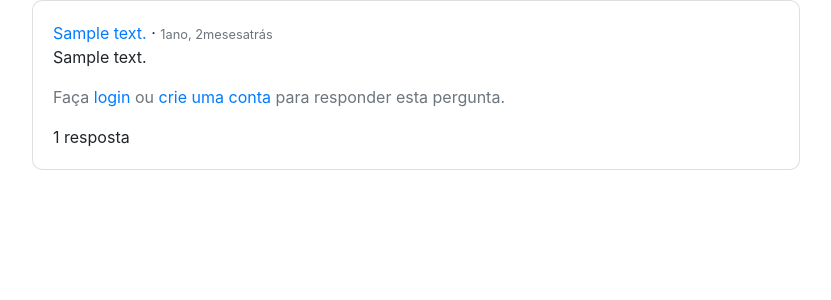
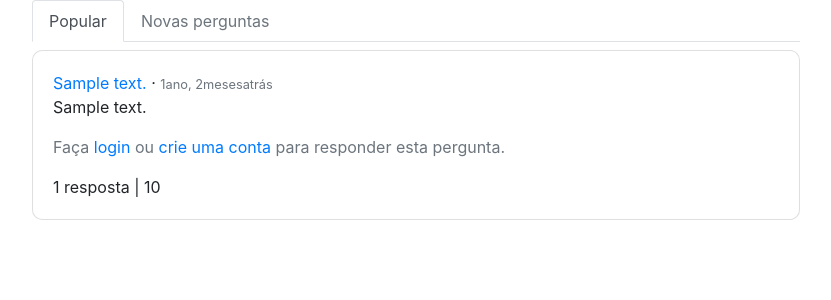
Before and after one commit to asker0/asker, a Django app: page / in a window 1280 px wide. Shown: the part 66-366 px from the top of the page, without its empty margins (224-1055 px from the left). Run offline with Django 3.2, Linux system fonts and the light colour scheme; tables that the repository leaves empty hold one stand-in row (values such as "Sample post"); some libraries are stand-ins or nearby versions.

Commit message:
Nova página inicial: agora ela tem a seção de perguntas populares e a sessão de perguntas novas.

```diff
--- a/main_app/models.py
+++ b/main_app/models.py
@@ -31,6 +31,7 @@ class Question(models.Model):
 	pub_date = models.DateTimeField(default=timezone.now)
 	image = models.ImageField(null=True, blank=True)
 	description = models.TextField(null=True)
+	total_likes = models.IntegerField(default=0, null=True)
 
 	def __str__(self):
 	    return self.text
--- a/main_app/templates/index.html
+++ b/main_app/templates/index.html
@@ -112,6 +112,66 @@
 		</nav>
 
 		<section id="questions">
+
+			<ul class="nav nav-tabs" id="tabs">
+				<li class="nav-item">
+					<a class="nav-link{{ popular_tab }}" id="popular">Popular</a>
+				</li>
+				<li class="nav-item">
+					<a class="nav-link{{ new_tab }}" id="new">Novas perguntas</a>
+				</li>
+			</ul>
+
+			<script>
+				/* Este script controla a barra de navegação (popular e novas perguntas) */
+				popular = document.getElementById("popular")
+				new_tab = document.getElementById("new")
+
+				popular.onclick = function() {
+					popular.classList.add("active")
+					new_tab.classList.remove("active")
+					new_tab.classList.add("disabled")
+
+					document.getElementById("new-questions").style.display = "none"
+					document.getElementById("popular-questions").style.display = "block"
+				}
+
+				new_tab.onclick = function() {
+					new_tab.classList.add("active")
+					popular.classList.remove("active")
+					popular.classList.add("disabled")
+
+					document.getElementById("new-questions").style.display = "block"
+					document.getElementById("popular-questions").style.display = "none"
+				}
+			</script>
+
+			<style>
+				/* estes estilos são para a barra de navegação (popular e novas perguntas) */
+				#tabs {
+					margin-bottom: 1%;
+				}
+
+				#popular {
+					cursor: pointer;
+				}
+
+				#new {
+					cursor: pointer;
+				}
+			</style>
+
+			<style>
+				#new-questions {
+					display: {{ new_questions_display }};
+				}
+
+				#popular-questions {
+					display: {{ popular_questions_display }};
+				}
+			</style>
+
+			<section id="new-questions">
 				{% for question in questions %}
 				<div class="card">
 					<div class="card-body">
@@ -158,12 +218,63 @@
 				{% endfor %}
 
 				{% if page_obj.has_previous %}
-            <a rel="prev" href="?page={{ page_obj.previous_page_number }}{{ current_category }}">Anterior</a>
+				<a rel="prev" href="?page={{ page_obj.previous_page_number }}{{ current_category }}&nqd">Anterior</a>
 					{% if page_obj.has_next %} | {% endif %}
 				{% endif %}
 				{% if page_obj.has_next %}
-            <a rel="next" href="?page={{ page_obj.next_page_number }}{{ current_category }}">Próximo</a>
+				<a rel="next" href="?page={{ page_obj.next_page_number }}{{ current_category }}&nqd">Próximo</a>
 				{% endif %}
+
+			</section>
+
+			<section id="popular-questions">
+
+				{% for question in popular_questions %}
+				<div class="card">
+					<div class="card-body">
+						<a href="/question/{{question.id}}">{{question.text}}</a> &middot; <small class="text-muted">{{ question.pub_date|naturaltime }}</small>
+						<p id="description-{{ question.id }}">
+						{% if question.description %}
+						{{question.cut_description|safe}}
+						{% endif %}
+						</p>
+						{% if user.is_authenticated %}
+							{% if user.username|answered:question.id %}
+							<p>Sua resposta: {{ user.username|answer:question.id }}</p>
+							{% else %}
+								<style>
+									.answer-form {
+										width: 50%;
+									}
+
+									@media (min-width: 320px) and (max-width: 480px) {
+										.answer-form {
+											width: 98%;
+										}
+									}
+								</style>
+								<form class="answer-form" id="form-question-{{question.id}}" style="margin-bottom: 1px">
+									{% csrf_token %}
+									<input type="hidden" value="{{redirect}}" name="redirect">
+									<input type="hidden" value="{{question.id}}" name="question_id">
+									<textarea class="form-control" onclick="javascript:document.getElementById('submit-answer-button{{question.id}}').style.display = 'block'; document.getElementById('cancel-submit-answer-button{{question.id}}').style.display = 'block'" placeholder="Escreva sua resposta aqui" name="response" maxlength="600" required="required"></textarea>
+									<div class="form-inline">
+										<input class="btn btn-info" id="submit-answer-button{{question.id}}" type="submit" value="Enviar" onclick="javascript:document.getElementById('modal-{{ question.id }}').style.display = 'block';this.style.display='none';this.nextSibling.nextSibling.style.display='none';reply(this.parentElement.parentElement, {{question.id}});return false" style="margin-left: 3px; display: none">
+										<button class="btn btn-info" id="cancel-submit-answer-button{{question.id}}" onclick="javascript:document.getElementById('submit-answer-button{{question.id}}').style.display = 'none'; document.getElementById('cancel-submit-answer-button{{question.id}}').style.display = 'none'; return false" style="margin-left: 3px; display: none">Cancelar</button>
+										<img style="display: none" id="modal-{{ question.id }}" src="/static/images/loading.gif">
+									</div>
+								</form>
+							{% endif %}
+						{% else %}
+						<p class="text-muted">Faça <a href="/signin?redirect=/question/{{question.id}}">login</a> ou <a href="/signup?redirect=/question/{{question.id}}">crie uma conta</a> para responder esta pergunta.</p>
+						{% endif %}
+						<p id="your-answer{{question.id}}"></p>
+						<span>{{ question.id|total_answers|safe }}</span> | <span>{{ question.total_likes }}</span>
+					</div>
+				</div>
+				{% endfor %}
+
+			</section>
 		</section>
 	</body>
 </html>
--- a/main_app/views.py
+++ b/main_app/views.py
@@ -28,7 +28,20 @@ def index(request):
 	page = request.GET.get('page', 1)
 
 	context = {'questions': p.page(page).object_list,
-			   'page_obj': p.page(page)}
+			   'page_obj': p.page(page),
+			   'new_questions_display': request.GET.get('nqd', 'none'),
+			   'popular_questions_display': request.GET.get('pqd', 'block'),
+			   'popular_tab': ' active',
+			   'new_tab': ' disabled'}
+
+	if request.GET.get('nqd', None) != None:
+		context['new_tab'] = ' active'
+		context['popular_tab'] = ' disabled'
+		context['popular_questions_display'] = 'none'
+
+	# contexto das questões populares:
+	# pega as 100 últimas questões e pega as 20 com mais likes.
+	context['popular_questions'] = sorted(p.page(1).object_list, key=lambda x:x.total_likes, reverse=True)
 
 	return render(request, 'index.html', context)
 
```
Lines whose indentation alone changed are shown as unchanged.
